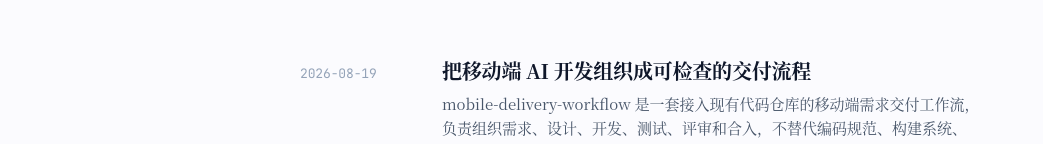
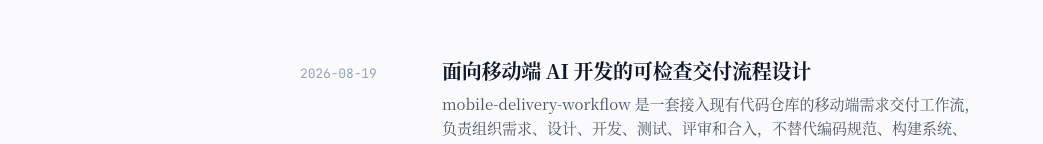
Before and after one commit to wutoz/wutoz.github.io, an Astro site: page / in a window 1280 px wide. Shown: the part 517-661 px from the top of the page, without its empty margins (0-1043 px from the left). Built offline with nearby package versions, Linux system fonts and the light colour scheme; Astro itself is replaced by a stand-in of ours.

Commit message:
docs: 文章标题改为正式表述

```diff
--- a/src/content/posts/2026-08-19-mobile-delivery-workflow-project-introduction.md
+++ b/src/content/posts/2026-08-19-mobile-delivery-workflow-project-introduction.md
@@ -1,5 +1,5 @@
 ---
-title: "把移动端 AI 开发组织成可检查的交付流程"
+title: "面向移动端 AI 开发的可检查交付流程设计"
 date: 2026-08-19 21:30:00 +0800
 description: "mobile-delivery-workflow 是一套接入现有代码仓库的移动端需求交付工作流，负责组织需求、设计、开发、测试、评审和合入，不替代编码规范、构建系统、CI 或人工批准。"
 categories: [AI]
```
